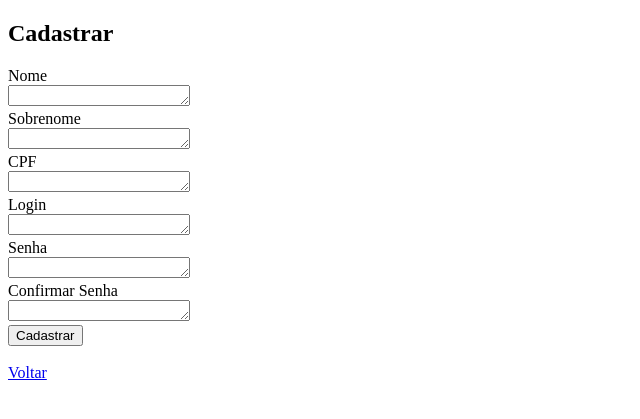
After one commit to AlissonFerro/MetaParkSistema, a PHP site: page /cadastrarUsuario.php in a window 1280 px wide. The commit adds this page. Shown: the top 419 px of the page, without its empty margins (0-640 px from the left). Run offline with PHP 8.4, Linux system fonts and the light colour scheme.

Commit message:
Adicionado cadastro do usuario

```diff
--- /dev/null
+++ b/estacionamento/cadastrarUsuario.php
@@ -0,0 +1,58 @@
+<?php
+
+session_start();
+require "logica.php";
+require "verificaLogin.php";
+
+$login = new Login($mysql);
+
+if($_SERVER['REQUEST_METHOD'] === 'POST'){
+    if($_POST['senha']===$_POST['confirmaSenha']){
+        //$login->cadastrarUsuario($_POST['nome'], $_POST['sobrenome'], $_POST['cpf'], $_POST['login'],$_POST['senha']);
+        echo "Cadastrado com sucesso";
+        header('Location: login.php');
+        die();
+    }else{
+
+        echo "Senha e confirmação não conferem";
+    }
+}
+
+
+?>
+
+<!DOCTYPE html>
+<html lang="pt-br">
+
+<head>
+    <title>Cadastrar Usuario</title>
+    <meta charset="UTF-8">
+</head>
+
+<body>
+    <div id="container">
+        <h2>Cadastrar</h2>
+
+        <form action="cadastrarUsuario.php" method="POST">
+            Nome<br>
+            <textarea rows="1" cols="20" name="nome"></textarea><br>
+            Sobrenome<br>
+            <textarea rows="1" cols="20" name="sobrenome"></textarea><br>
+            CPF<br>
+            <textarea rows="1" cols="20" name="cpf"></textarea><br>
+            Login<br>
+            <textarea rows="1" cols="20" name="login"></textarea><br>
+            Senha<br>
+            <textarea rows="1" cols="20" name="senha"></textarea><br>
+            Confirmar Senha<br>
+            <textarea rows="1" cols="20" name="confirmaSenha"></textarea><br>
+
+            <button class="botao botao-block" href="cadastrarUsuario.php">Cadastrar</button><br><br>
+        </form>
+
+        <a href="index.php">Voltar</a>
+        </p>
+    </div>
+</body>
+
+</html>
--- a/estacionamento/verificaLogin.php
+++ b/estacionamento/verificaLogin.php
@@ -77,7 +77,6 @@ class Login{
         return $cadastrar;
     }
 
-
     public function saidaVeiculo(int $idAcesso, string $saida)
     {
         $sair = $this->mysql->prepare("UPDATE entrada SET Saida = ? WHERE idAcesso = ?;");
@@ -104,6 +103,13 @@ class Login{
         return $result;
     }
 
+    public function cadastrarUsuario(string $nome, string $sobrenome, string $cpf, string $login, string $senha)
+    {
+        $cadastrar = $this->mysql->prepare("INSERT INTO usuario (`Nome`, `Sobrenome`, `CPF`, `login`, `senha`)  VALUES (?,?,?,?,?);");
+        $cadastrar->bind_param('sssss', $nome, $sobrenome, $cpf, $login, md5($senha));
+        $cadastrar->execute();
+    }
+
 
 
 }
```
Also changed, not shown: estacionamento/login.php (+11 -0 lines).
